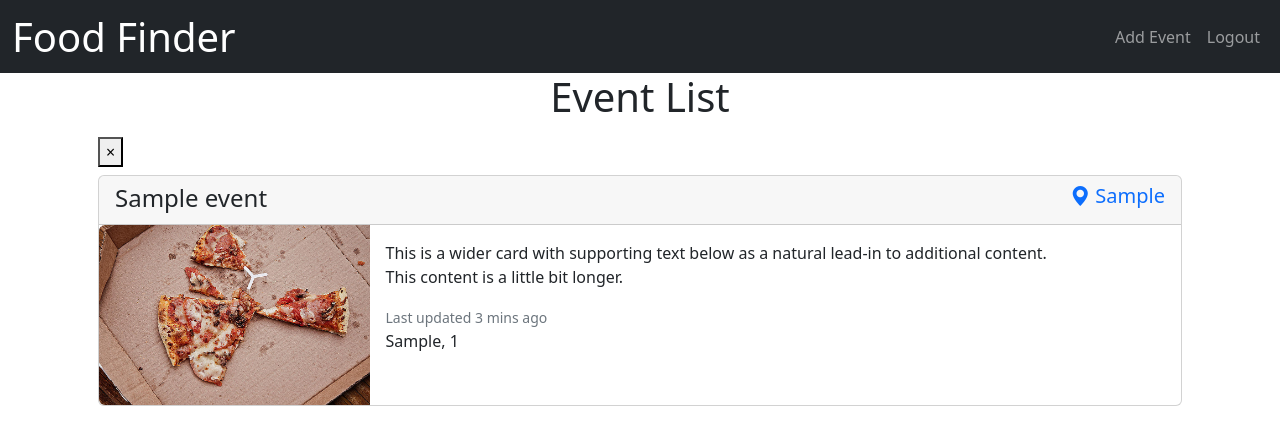
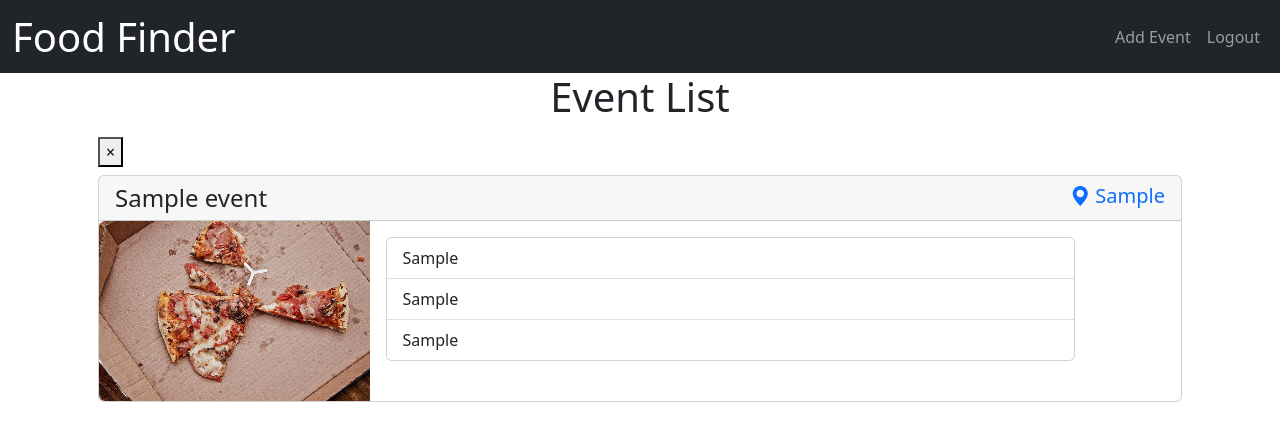
Before and after one commit to probstlukas/viscon_hackathon_2022, a Flask app: template website/templates/home.html in a window 1280 px wide. Shown: the top 445 px of the page. Run offline with Flask 2, Linux system fonts and the light colour scheme; the template is opened without the code that fills it: values that come from a table or form of the project are taken from there, others are empty; tables that the repository leaves empty hold one stand-in row (values such as "Sample post"); some libraries are stand-ins or nearby versions.

Commit message:
Event cards in progress

```diff
--- /dev/null
+++ b/website/static/styles.css
@@ -0,0 +1,3 @@
+.no-shrink {
+    flex: 1 0 auto;
+}
--- a/website/templates/base.html
+++ b/website/templates/base.html
@@ -14,11 +14,12 @@
       crossorigin="anonymous"
     />
 
-
     <!-- Bootstrap Font Icon CSS -->
     <link rel="stylesheet" href=
     "https://cdn.jsdelivr.net/npm/bootstrap-icons@1.5.0/font/bootstrap-icons.css"
     />
+
+    <link rel="stylesheet" href="../static/styles.css">
 
     <title>{% block title %}Home{% endblock %}</title>
   </head>
@@ -29,8 +30,8 @@
         <button
           class="navbar-toggler"
           type="button"
-          data-toggle="collapse"
-          data-target="#navbar"
+          data-bs-toggle="collapse"
+          data-bs-target="#navbar"
         >
           <span class="navbar-toggler-icon"></span>
         </button>
@@ -67,7 +68,7 @@
     {% endif %} {% endfor %} {% endif %} {% endwith %}
 
     <div class="container">{% block content %} {% endblock %}</div>
-    <!-- Load Bootstrap -->
+
     <script
       src="https://code.jquery.com/jquery-3.2.1.slim.min.js"
       integrity="sha384-KJ3o2DKtIkvYIK3UENzmM7KCkRr/rE9/Qpg6aAZGJwFDMVNA/GpGFF93hXpG5KkN"
@@ -78,6 +79,7 @@
       integrity="sha384-ApNbgh9B+Y1QKtv3Rn7W3mgPxhU9K/ScQsAP7hUibX39j7fakFPskvXusvfa0b4Q"
       crossorigin="anonymous"
     ></script>
+    <!-- Load Bootstrap -->
     <script src="https://cdn.jsdelivr.net/npm/bootstrap@5.2.2/dist/js/bootstrap.bundle.min.js"
     integrity="sha384-OERcA2EqjJCMA+/3y+gxIOqMEjwtxJY7qPCqsdltbNJuaOe923+mo//f6V8Qbsw3"
     crossorigin="anonymous">
--- a/website/templates/home.html
+++ b/website/templates/home.html
@@ -18,7 +18,7 @@
               class="ms-auto text-decoration-none"
               target="_blank"
               rel="noopener noreferrer">
-              <h5> <i class="bi bi-geo-alt-fill"></i> {{ event.location }} </h5>
+              <h5 style="margin-bottom: -1px;"> <i class="bi bi-geo-alt-fill"></i> {{ event.location }} </h5>
             </a>
           </div>
           <div class="row g-0">
@@ -26,10 +26,14 @@
               <img src="./static/samples/Pizza.jpg" class="img-fluid rounded-start" alt="Food">
             </div>
             <div class="col-md-8">
-              <div class="card-body">
-                <p class="card-text">This is a wider card with supporting text below as a natural lead-in to additional content. This content is a little bit longer.</p>
-                <p class="card-text"><small class="text-muted">Last updated 3 mins ago</small></p>
-                {{ event.foods }}, {{ event.user_id }}
+              <div class="card-body d-flex justify-content-center">
+                <div class="card no-shrink" style="max-width: 2000px;">
+                  <ul class="list-group list-group-flush">
+                    <li class="list-group-item"> {{ event.foods }} </li>
+                    <li class="list-group-item"> {{ event.foods }} </li>
+                    <li class="list-group-item"> {{ event.foods }}   </li>
+                  </ul>
+                </div>
               </div>
             </div>
           </div>
```
